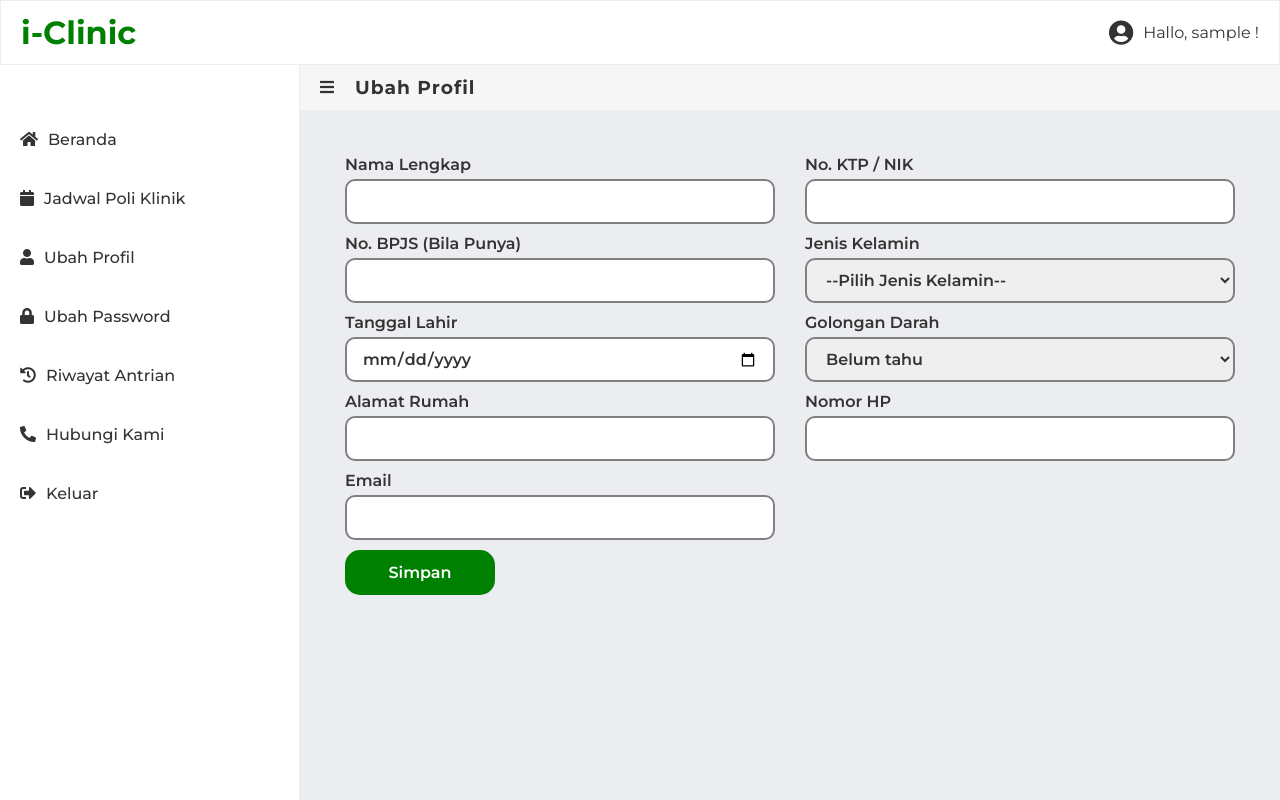
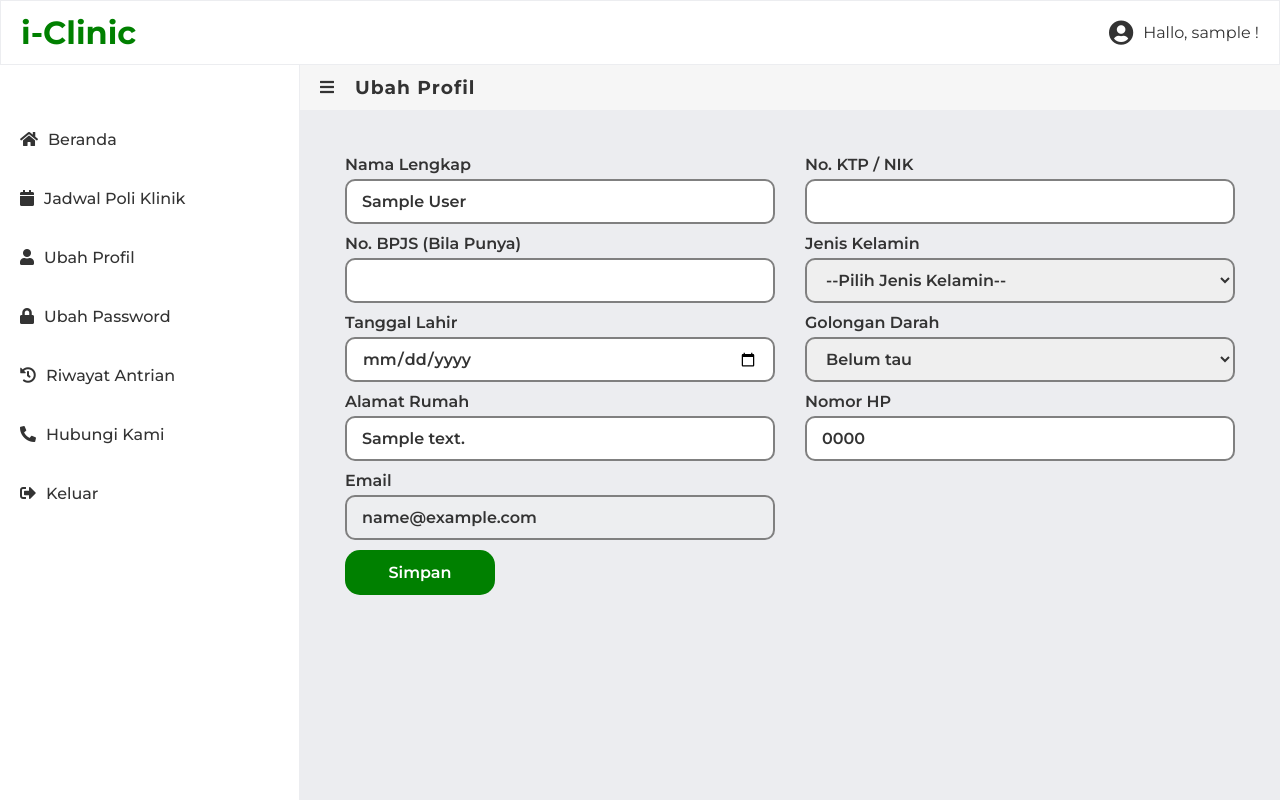
Before and after one commit to rulyadhika/iclinic, a PHP site: page /web/page/ubah-profil.php in a window 1280 px wide. Run offline with PHP 8.4, Linux system fonts and the light colour scheme; the visitor is signed in with stand-in values (Sample User, id 1); tables that the repository leaves empty or names only in its code hold one stand-in row (values such as "Sample post").

Commit message:
membuat fitur ubah password dan ubah profil berfungsi

```diff
--- a/admin/queue.php
+++ b/admin/queue.php
@@ -319,11 +319,11 @@ $data = $_GET['data'];
                     <label class="col-sm-2 col-form-label">Jenis Kelamin </label>
                     <div class="col-sm-10 d-flex flex-row">
                         <div class="form-check my-auto mx-2">
-                          <input class="form-check-input" type="radio" name="jenis_kelamin" id="laki - laki" value="laki - laki" required>
+                          <input class="form-check-input" type="radio" name="jenis_kelamin" id="laki - laki" value="Laki - laki" required>
                           <label class="form-check-label" for="laki - laki">Laki - laki</label>
                         </div>
                         <div class="form-check my-auto mx-2">
-                          <input class="form-check-input" type="radio" name="jenis_kelamin" id="perempuan" value="perempuan">
+                          <input class="form-check-input" type="radio" name="jenis_kelamin" id="perempuan" value="Perempuan">
                           <label class="form-check-label" for="perempuan">Perempuan</label>
                         </div>
                     </div>
--- a/index.php
+++ b/index.php
@@ -116,7 +116,7 @@ if(isset($_POST['refresh'])){
                             <td><?= strftime("%d-%m-%Y",strtotime($riwayat['tanggal_periksa'])); ?></td>
                             <td><?= $riwayat['nama_unit']; ?></td>
                             <td style="text-align:center"><?= $riwayat['no_antrian_administrasi']; ?></td>
-                            <td style="text-align:center"><a style="color:#008000;" href="utility/print.php?reg=online&data-id=<?= $riwayat['id']; ?>">Cetak Pdf</a></td>
+                            <td style="text-align:center"><a target="_blank" style="color:#008000;" href="utility/print.php?reg=online&data-id=<?= $riwayat['id']; ?>">Cetak Pdf</a></td>
                         </tr>
                         <?php endforeach; ?>
                     </table>
--- a/page/riwayat-antrian.php
+++ b/page/riwayat-antrian.php
@@ -53,7 +53,7 @@ if (!isset($_SESSION['login'])){
                     <td style="text-align:center"><?= $riwayat['no_antrian_poli']; ?></td>
                     <td style="text-align:center">
                         <?php if($riwayat['tanggal_periksa']>=date("Y-m-d",time())) :?>
-                            <a href="../utility/print.php?reg=online&data-id=<?= $riwayat['id'] ?>" style="color:#008000">Cetak Pdf</a>
+                            <a target="_blank" href="../utility/print.php?reg=online&data-id=<?= $riwayat['id'] ?>" style="color:#008000">Cetak Pdf</a>
                         <?php else :?>
                             -
                         <?php endif; ?>
--- a/page/ubah-profil.php
+++ b/page/ubah-profil.php
@@ -1,9 +1,21 @@
 <?php
 session_start();
+include "../utility/function.php";
+
 define("root",true);
 if (!isset($_SESSION['login'])){
-    header("location: ../login.php");
+    header("location: ../login.php");die;
 }
+
+if(isset($_POST['simpan'])){
+    $result = updateDataUser($_POST);
+}
+
+$id_user = $_SESSION['user_id'];
+
+$data_user = select("SELECT tb_biodata_user.*,tb_akun_user.email FROM tb_biodata_user JOIN tb_akun_user ON
+                    tb_biodata_user.id_akun = tb_akun_user.id WHERE tb_akun_user.id = $id_user")[0];
+
 ?>
 
 <!DOCTYPE html>
@@ -26,58 +38,81 @@ if (!isset($_SESSION['login'])){
             <h3>Ubah Profil</h3>
         </div>
         <div class="content">
+            <form action="" method="POST">
+                <input type="hidden" name="user_id" value="<?= $id_user; ?>">
                 <div class="grid-form">
                     <div class="form-group">
                         <label for="nama_pasien">Nama Lengkap</label>
-                    <input type="text" name="nama_pasien" required>
+                        <input type="text" name="nama_pasien" value="<?= $data_user['nama']; ?>" required>
                     </div>
                     <div class="form-group">
                         <label for="nik_nama_pasien">No. KTP / NIK</label>
-                    <input type="text" name="nik_nama_pasien">
+                        <input type="number" name="nik_pasien" value="<?= $data_user['nik']; ?>" required>
                     </div>
                     <div class="form-group">
                         <label for="nomor_bpjs">No. BPJS (Bila Punya)</label>
-                    <input type="text" name="nomor_bpjs">
+                        <input type="number" name="nomor_bpjs" value="<?= $data_user['no_bpjs']; ?>">
                     </div>
                     <div class="form-group">
                         <label for="jenis_kelamin">Jenis Kelamin</label>
                         <select name="jenis_kelamin" id="jenis_kelamin" required>
                             <option hidden="" value="">--Pilih Jenis Kelamin--</option>
-                        <option value="pria">Laki-laki</option>
-                        <option value="wanita">Perempuan</option>
+                            <option value="Laki - laki" <?= $data_user['jenis_kelamin']=="Laki - laki"?'selected':''; ?> >Laki-laki</option>
+                            <option value="Perempuan" <?= $data_user['jenis_kelamin']=="Perempuan"?'selected':''; ?> >Perempuan</option>
                         </select>
                     </div>
                     <div class="form-group">
                         <label for="tanggal_lahir">Tanggal Lahir</label>
-                    <input type="date" name="tanggal_lahir" required>
+                        <input type="date" name="tanggal_lahir" value="<?= $data_user['tanggal_lahir']; ?>" required>
                     </div>
 
                     <div class="form_group">
                         <label for="gol_darah">Golongan Darah</label>
                         <select name="gol_darah" id="gol_darah" required>
-                        <option value="belum_tahu">Belum tahu</option>
-                        <option value="A">A</option>
-                        <option value="B">B</option>
-                        <option value="AB">AB</option>
-                        <option value="O">O</option>
+                            <option value="Belum Tahu" <?= $data_user['gol_darah']=="Belum Tahu"?'selected':''; ?>>Belum tau</option>
+                            <option value="A" <?= $data_user['gol_darah']=="A"?'selected':''; ?> >A</option>
+                            <option value="B" <?= $data_user['gol_darah']=="B"?'selected':''; ?> >B</option>
+                            <option value="AB" <?= $data_user['gol_darah']=="AB"?'selected':''; ?> >AB</option>
+                            <option value="O" <?= $data_user['gol_darah']=="O"?'selected':''; ?> >O</option>
                         </select>
                     </div>
                     <div class="form-group">
                         <label for="alamat">Alamat Rumah</label>
-                    <input type="text" class="lebar"name="alamat" required>
+                        <input type="text" class="lebar"name="alamat" value="<?= $data_user['alamat']; ?>" required>
                     </div>
                     <div class="form-group">
                         <label for="no_hp">Nomor HP</label>
-                    <input type="text" name="no_hp">
+                        <input type="number" name="no_hp" value="0<?= $data_user['no_hp']; ?>" required>
                     </div>
                     <div class="form-group">
                         <label for="email">Email</label>
-                    <input type="email" name="email" required>
+                        <input type="email" value="<?= $data_user['email']; ?>" disabled>
                     </div>
                 </div>
-            <input type="submit" class="submit-btn" value="Simpan">
+                <input type="submit" class="submit-btn" value="Simpan" name="simpan">
+            </form>
         </div>
     </div>
+
+    <!-- sweetalert -->
+    <script src="https://unpkg.com/sweetalert/dist/sweetalert.min.js"></script>
+    <!-- alert popUp area -->
+    <?php if(isset($result)):?>
+          <script>
+              <?php if($result==(1)) :?>
+                  swal('Berhasil!', 'Data Berhasil Diubah', 'success')
+                  .then((value) => {
+                      window.location.href = 'ubah-profil.php';
+                  });
+              <?php else :?>
+                  swal('Error!', 'Data Gagal Diubah', 'error')
+                  .then((value) => {
+                      window.location.href = 'ubah-profil.php';
+                  });
+              <?php endif; ?>
+          </script>
+    <?php endif; ?>
+
     <script>
         $(document).ready(function(){
             $(".bar-icon, .close-icon").click(function(){
--- a/register.php
+++ b/register.php
@@ -56,7 +56,7 @@ if(isset($_POST['register'])){
                         <select name="jenis_kelamin" id="jenis_kelamin" required>
                             <option hidden="" value="">--Pilih Jenis Kelamin--</option>
                             <option value="Laki - laki">Laki-laki</option>
-                            <option value="perempuan">Perempuan</option>
+                            <option value="Perempuan">Perempuan</option>
                         </select>
                     </div>
                     <div class="form-group">
@@ -68,7 +68,7 @@ if(isset($_POST['register'])){
                         <label for="gol_darah">Golongan Darah</label>
                         <select name="gol_darah" id="gol_darah" required>
                             <option hidden="" value="">--Pilih Golongan Darah --</option>
-                            <option value="belum_tahu">Belum tahu</option>
+                            <option value="Belum Tahu">Belum Tahu</option>
                             <option value="A">A</option>
                             <option value="B">B</option>
                             <option value="AB">AB</option>
--- a/utility/function.php
+++ b/utility/function.php
@@ -63,7 +63,7 @@ setlocale(LC_ALL, 'id-ID', 'id_ID');
 
         //memastikan jika register akun via dashboard admin
         if(isset($_SESSION['login'])){
-            if($_SESSION['role']!='pasien' || $_SESSION['role']!='dokter'){
+            if($_SESSION['role']=='kepala klinik' || $_SESSION['role']=='dev'){
                 $user_role = $data['role'];
             }
         }
@@ -158,22 +158,20 @@ setlocale(LC_ALL, 'id-ID', 'id_ID');
         if(mysqli_query($conn,$query)){
             //update role
             //memastikan jika register akun via dashboard admin
-            if(isset($_SESSION['login'])){
-                if($_SESSION['role']!='pasien' || $_SESSION['role']!='dokter'){
-                    $user_role = $data['role'];
+            if($_SESSION['role']=='kepala klinik' || $_SESSION['role']=='dev'){
+                $user_role = $data['role'];
 
-                    mysqli_query($conn,"UPDATE tb_akun_user SET user_role = '$user_role' WHERE id = $id_user");
+                mysqli_query($conn,"UPDATE tb_akun_user SET user_role = '$user_role' WHERE id = $id_user");
 
-                    if(!mysqli_affected_rows($conn)>0){
-                        return 1;
-                    }
+                if(!mysqli_affected_rows($conn)>0){
+                    return 1;
                 }
             }
 
             return mysqli_affected_rows($conn);
-        };
-
-
+        }else{
+            return -1;
+        }
     }
 
     function insertPendaftaranPeriksaOffline($data){
@@ -502,5 +500,35 @@ setlocale(LC_ALL, 'id-ID', 'id_ID');
         return mysqli_affected_rows($conn);
     }
 
+    function ubahPassword($data){
+        global $conn;
 
+        $user_id = $data['user_id'];
+        $password_lama = $data['password_lama'];
+        $password1 = $data['password_1'];
+        $password2 = $data['password_2'];
+
+        //mengambil password lama dari db
+        $password_old = select("SELECT password FROM tb_akun_user WHERE id = $user_id")[0]["password"];
+
+        if(password_verify($password_lama,$password_old)){
+            if(strlen($password1)<8){
+                return 'password minimal 8 karakter';
+            }else{
+                if($password1==$password2){
+                    $password = password_hash($password1,PASSWORD_DEFAULT);
+
+                    mysqli_query($conn,"UPDATE tb_akun_user SET password = '$password' WHERE id = $user_id");
+
+                    return mysqli_affected_rows($conn);
+                }else{
+                    return "password tidak sama";
+                }
+            }
+
+        }else{
+            return "password lama salah";
+        }
+
+    }
 ?>
```
Also changed, not shown: page/ubah-password.php (+85 -5 lines). Lines whose indentation alone changed are shown as unchanged.
